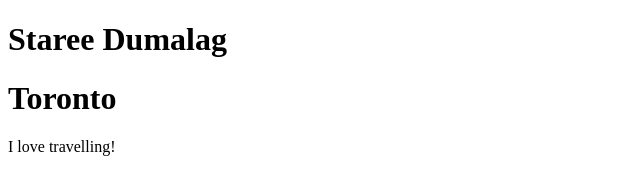
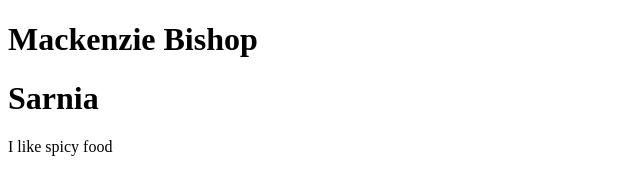
Before and after one commit to chandanareddy12/SheHacks6, a plain HTML site: page index.html in a window 1280 px wide. Shown: the whole page, without its empty margins (0-640 px from the left). Drawn offline with Linux system fonts and the light colour scheme.

Commit message:
changed to personal info

```diff
--- a/index.html
+++ b/index.html
@@ -6,9 +6,9 @@
     <link rel="stylesheet" href="" />
   </head>
   <body>
-    <h1>Staree Dumalag</h1>
-    <h1>Toronto</h1>
-    <p>I love travelling!</p>
+    <h1>Mackenzie Bishop</h1>
+    <h1>Sarnia</h1>
+    <p>I like spicy food</p>
     <script src="" async defer></script>
   </body>
 </html>
```
